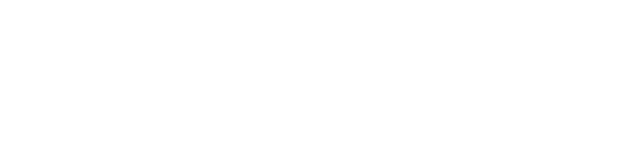
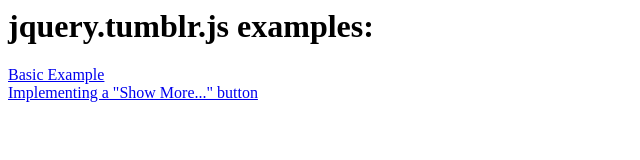
Before and after one commit to bicknoyle/jquery.tumblr, a plain HTML site: page example/index.html in a window 1280 px wide. Shown: the whole page, without its empty margins (0-640 px from the left). Drawn offline with nearby package versions, Linux system fonts and the light colour scheme.

Commit message:
Reorganized examples

```diff
--- a/example/index.html
+++ b/example/index.html
@@ -1,14 +1,11 @@
 <html>
   <head>
-    <script language="javascript" src="http://ajax.googleapis.com/ajax/libs/jquery/1.6.4/jquery.min.js" type="text/javascript"></script>
-    <script language="javascript" src="../src/jquery.tumblr.js" type="text/javascript"></script>
-    <script language="javascript">
-        $(document).ready(function() {
-            $('#posts_container').tumblr({ hostname: 'bicknoyle.tumblr.com' });
-        });
-    </script>
   </head>
   <body>
-    <div id="posts_container"><!-- --></div>
+    <h1>jquery.tumblr.js examples:</h1>
+    <p>
+      <a href="basic.html">Basic Example</a><br />
+      <a href="more.html">Implementing a "Show More..." button</a>
+    </p>
   </body>
 </html>
```
Also changed, not shown: example/basic.html (added, +14 -0 lines), example/more.html (+1 -1 lines).
